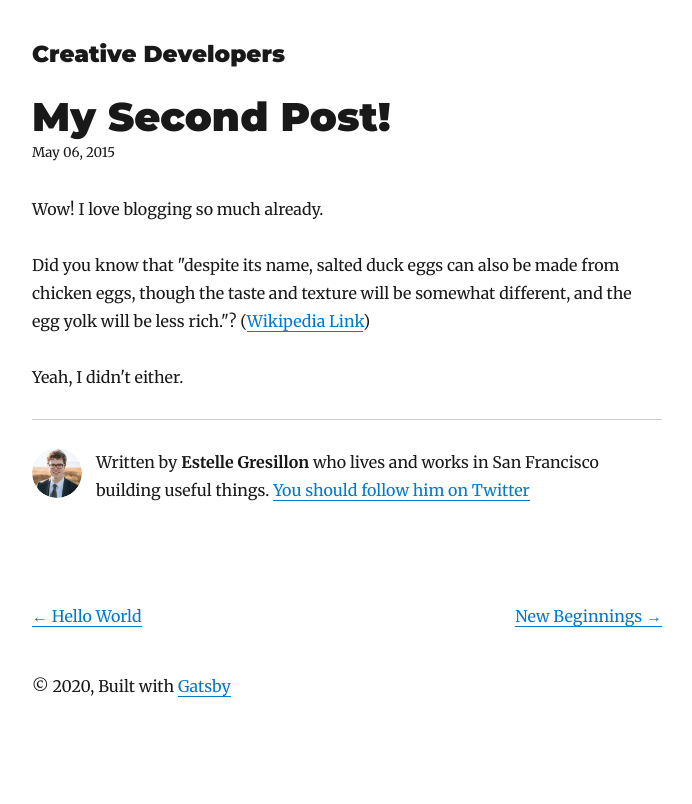
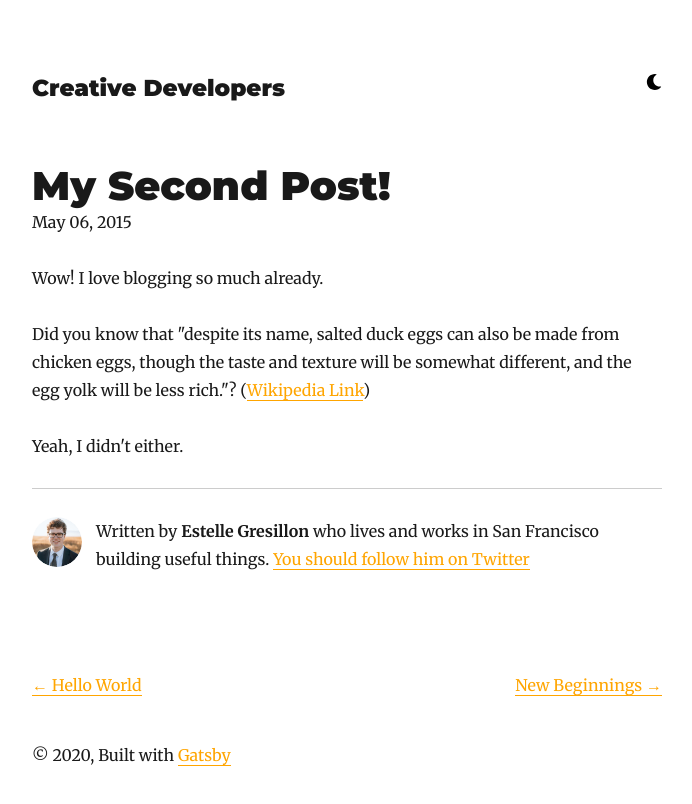
Before and after one commit to estellegresillon/gatsby-blog, a Gatsby site: page /my-second-post/ in a window 1280 px wide. Shown: the whole page, without its empty margins (293-985 px from the left). Built offline with nearby package versions, Linux system fonts and the light colour scheme; Gatsby itself is replaced by a stand-in of ours; some packages are replaced by stand-ins of ours.

Commit message:
added dark mode

```diff
--- a/gatsby-browser.js
+++ b/gatsby-browser.js
@@ -3,3 +3,4 @@ import "typeface-montserrat"
 import "typeface-merriweather"
 
 import "prismjs/themes/prism.css"
+import "./src/styles/global.css";
--- a/package.json
+++ b/package.json
@@ -29,6 +29,7 @@
     "react": "^16.12.0",
     "react-dom": "^16.12.0",
     "react-helmet": "^5.2.1",
+    "react-icons": "^3.8.0",
     "react-typography": "^0.16.19",
     "typeface-merriweather": "0.0.72",
     "typeface-montserrat": "0.0.75",
--- a/src/components/layout.js
+++ b/src/components/layout.js
@@ -1,19 +1,21 @@
-import React from "react"
-import { Link } from "gatsby"
+import React from "react";
+import { Link } from "gatsby";
+import { FaMoon, FaSun } from 'react-icons/fa';
 
-import { rhythm, scale } from "../utils/typography"
+import { rhythm, scale } from "../utils/typography";
+import { useDarkMode } from "../utils/useDarkMode";
 
-class Layout extends React.Component {
-  render() {
-    const { location, title, children } = this.props
-    const rootPath = `${__PATH_PREFIX__}/`
-    let header
+const Layout = props => {
+  const { location, title, children } = props;
+  const [theme, toggleTheme] = useDarkMode();
+  const rootPath = `${__PATH_PREFIX__}/`;
+  let header;
 
   if (location.pathname === rootPath) {
     header = (
       <h1
         style={{
-            ...scale(1.5),
+          ...scale(1),
           marginBottom: rhythm(1.5),
           marginTop: 0,
         }}
@@ -51,6 +53,7 @@ class Layout extends React.Component {
       </h3>
     )
   }
+
   return (
     <div
       style={{
@@ -60,7 +63,30 @@ class Layout extends React.Component {
         padding: `${rhythm(1.5)} ${rhythm(3 / 4)}`,
       }}
     >
-        <header>{header}</header>
+      <header
+        style={{
+          display: "flex",
+          margin: "2rem 0",
+          justifyContent: "space-between",
+          alignItems: "center"
+        }}>
+        {header}
+        {theme === "light" ?
+          <FaMoon
+            role="button"
+            tabIndex={0}
+            onKeyDown={toggleTheme}
+            onClick={toggleTheme}
+            style={{ color: "#000", marginBottom: "2.625rem", cursor: "pointer" }}
+          /> :
+          <FaSun
+            role="button"
+            tabIndex={0}
+            onKeyDown={toggleTheme}
+            onClick={toggleTheme}
+            style={{ color: "#fff", marginBottom: "2.625rem", cursor: "pointer" }}
+          />}
+      </header>
       <main>{children}</main>
       <footer>
         © {new Date().getFullYear()}, Built with
@@ -70,6 +96,5 @@ class Layout extends React.Component {
     </div>
   )
 }
-}
 
 export default Layout
--- /dev/null
+++ b/src/styles/global.css
@@ -0,0 +1,8 @@
+body.dark {
+  background-color: rgb(32, 32, 32);
+  color: #fff;
+}
+
+a {
+  color: orange;
+}
--- a/src/templates/blog-post.js
+++ b/src/templates/blog-post.js
@@ -4,7 +4,7 @@ import { Link, graphql } from "gatsby"
 import Bio from "../components/bio"
 import Layout from "../components/layout"
 import SEO from "../components/seo"
-import { rhythm, scale } from "../utils/typography"
+import { rhythm } from "../utils/typography"
 
 class BlogPostTemplate extends React.Component {
   render() {
@@ -30,7 +30,7 @@ class BlogPostTemplate extends React.Component {
             </h1>
             <p
               style={{
-                ...scale(-1 / 5),
+                // ...scale(-1 / 5),
                 display: `block`,
                 marginBottom: rhythm(1),
               }}
--- /dev/null
+++ b/src/utils/useDarkMode.js
@@ -0,0 +1,34 @@
+import { useEffect, useState } from 'react';
+export const useDarkMode = () => {
+  const [theme, setTheme] = useState('light');
+  const [componentMounted, setComponentMounted] = useState(false);
+
+  const setMode = mode => {
+    window.localStorage.setItem('theme', mode)
+    setTheme(mode)
+  };
+
+  const toggleTheme = () => {
+    const body = document.querySelector("body");
+
+    if (theme === 'light') {
+      setMode('dark');
+      body.classList.add("dark");
+    } else {
+      setMode('light');
+      body.classList.remove("dark");
+    }
+  };
+
+  useEffect(() => {
+    const localTheme = window.localStorage.getItem('theme');
+    if (localTheme) {
+      setTheme(localTheme);
+    } else {
+      setMode('light');
+    }
+    setComponentMounted(true);
+  }, []);
+
+  return [theme, toggleTheme, componentMounted]
+};
```
Also changed, not shown: 1 other file. Lines whose indentation alone changed are shown as unchanged.
